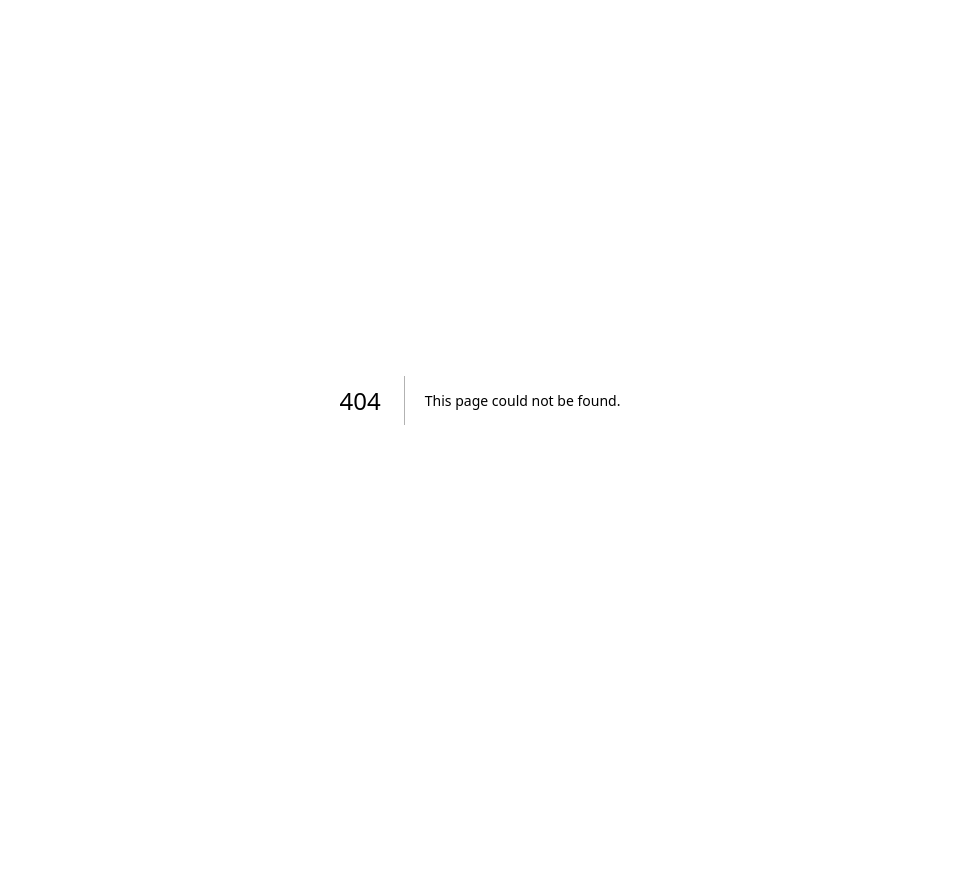
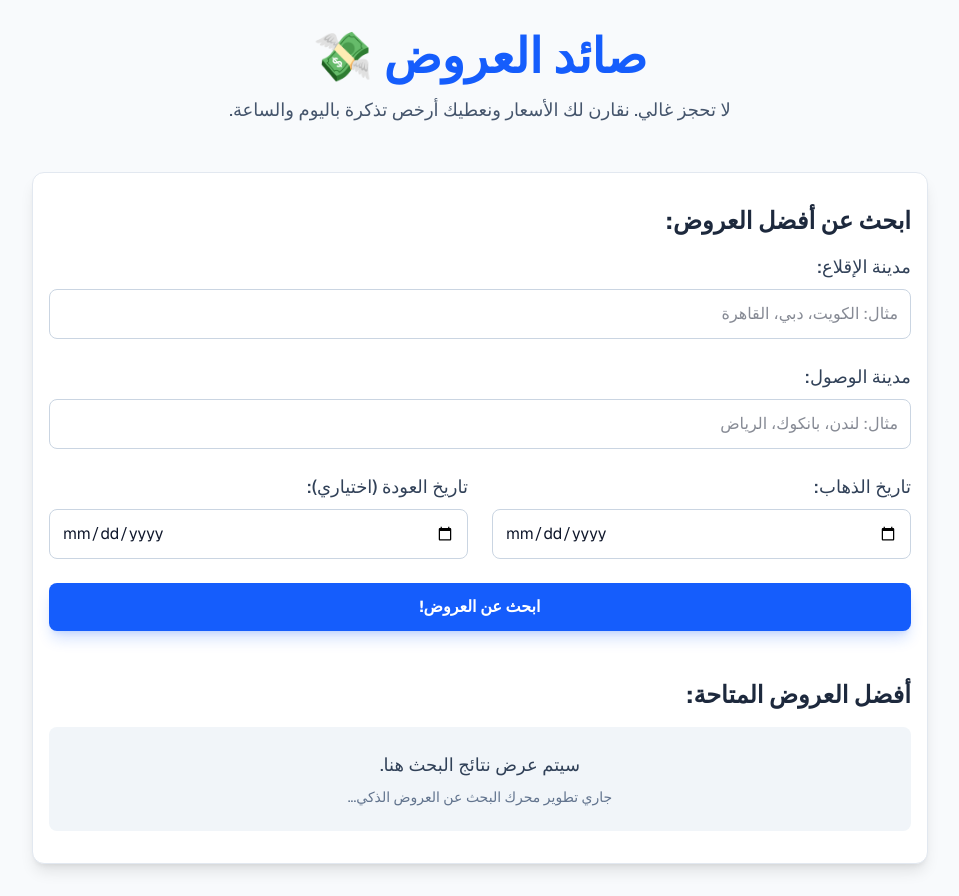
Before and after one commit to MuwaizriLab/mfly-ai, a Next.js app: page /fare-hunter in a window 1280 px wide. Before the commit this address had no page. Shown: the whole page, without its empty margins (160-1119 px from the left). Before the commit the page ends 800 px from the top, so only its background shows below. Built offline with nearby package versions, Linux system fonts and the light colour scheme.

Commit message:
Add Fare Hunter page and navigation link

```diff
--- /dev/null
+++ b/app/fare-hunter/page.tsx
@@ -0,0 +1,82 @@
+import React from 'react';
+
+export default function FareHunterPage() {
+  return (
+    <div className="min-h-screen bg-slate-50 text-slate-900 font-sans p-8" dir="rtl">
+      <header className="mb-12 text-center">
+        <h1 className="text-4xl md:text-5xl font-extrabold text-blue-600 mb-4">
+          صائد العروض 💸
+        </h1>
+        <p className="text-lg text-slate-600 max-w-2xl mx-auto">
+          لا تحجز غالي. نقارن لك الأسعار ونعطيك أرخص تذكرة باليوم والساعة.
+        </p>
+      </header>
+
+      <main className="container mx-auto px-4 max-w-4xl bg-white p-8 rounded-xl shadow-lg border border-slate-200">
+        <section className="mb-8">
+          <h2 className="text-2xl font-bold text-slate-800 mb-4">ابحث عن أفضل العروض:</h2>
+          <form className="space-y-6">
+            <div>
+              <label htmlFor="origin" className="block text-lg font-medium text-slate-700 mb-2">
+                مدينة الإقلاع:
+              </label>
+              <input
+                type="text"
+                id="origin"
+                placeholder="مثال: الكويت، دبي، القاهرة"
+                className="w-full p-3 border border-slate-300 rounded-lg focus:ring-blue-500 focus:border-blue-500"
+              />
+            </div>
+
+            <div>
+              <label htmlFor="destination" className="block text-lg font-medium text-slate-700 mb-2">
+                مدينة الوصول:
+              </label>
+              <input
+                type="text"
+                id="destination"
+                placeholder="مثال: لندن، بانكوك، الرياض"
+                className="w-full p-3 border border-slate-300 rounded-lg focus:ring-blue-500 focus:border-blue-500"
+              />
+            </div>
+
+            <div className="grid md:grid-cols-2 gap-6">
+              <div>
+                <label htmlFor="departureDate" className="block text-lg font-medium text-slate-700 mb-2">
+                  تاريخ الذهاب:
+                </label>
+                <input
+                  type="date"
+                  id="departureDate"
+                  className="w-full p-3 border border-slate-300 rounded-lg focus:ring-blue-500 focus:border-blue-500"
+                />
+              </div>
+              <div>
+                <label htmlFor="returnDate" className="block text-lg font-medium text-slate-700 mb-2">
+                  تاريخ العودة (اختياري):
+                </label>
+                <input
+                  type="date"
+                  id="returnDate"
+                  className="w-full p-3 border border-slate-300 rounded-lg focus:ring-blue-500 focus:border-blue-500"
+                />
+              </div>
+            </div>
+
+            <button className="w-full bg-blue-600 text-white px-6 py-3 rounded-lg font-bold hover:bg-blue-700 transition shadow-lg shadow-blue-600/20">
+              ابحث عن العروض!
+            </button>
+          </form>
+        </section>
+
+        <section className="mt-12">
+          <h2 className="text-2xl font-bold text-slate-800 mb-4">أفضل العروض المتاحة:</h2>
+          <div className="bg-slate-100 p-6 rounded-lg text-slate-700 text-center">
+            <p className="text-lg">سيتم عرض نتائج البحث هنا.</p>
+            <p className="text-sm text-slate-500 mt-2">جاري تطوير محرك البحث عن العروض الذكي...</p>
+          </div>
+        </section>
+      </main>
+    </div>
+  );
+}
--- a/app/page.tsx
+++ b/app/page.tsx
@@ -11,6 +11,7 @@ export default function Home() {
           </div>
           <nav className="hidden md:flex gap-6 font-medium text-slate-600">
             <a href="/inspire-me" className="hover:text-blue-600 transition">ألهمني</a>
+            <a href="/fare-hunter" className="hover:text-blue-600 transition">صائد العروض</a>
             <a href="#features" className="hover:text-blue-600 transition">الخدمات</a>
             <a href="#staff" className="hover:text-blue-600 transition">للموظفين</a>
             <a href="#travelers" className="hover:text-blue-600 transition">للمسافرين</a>
```
